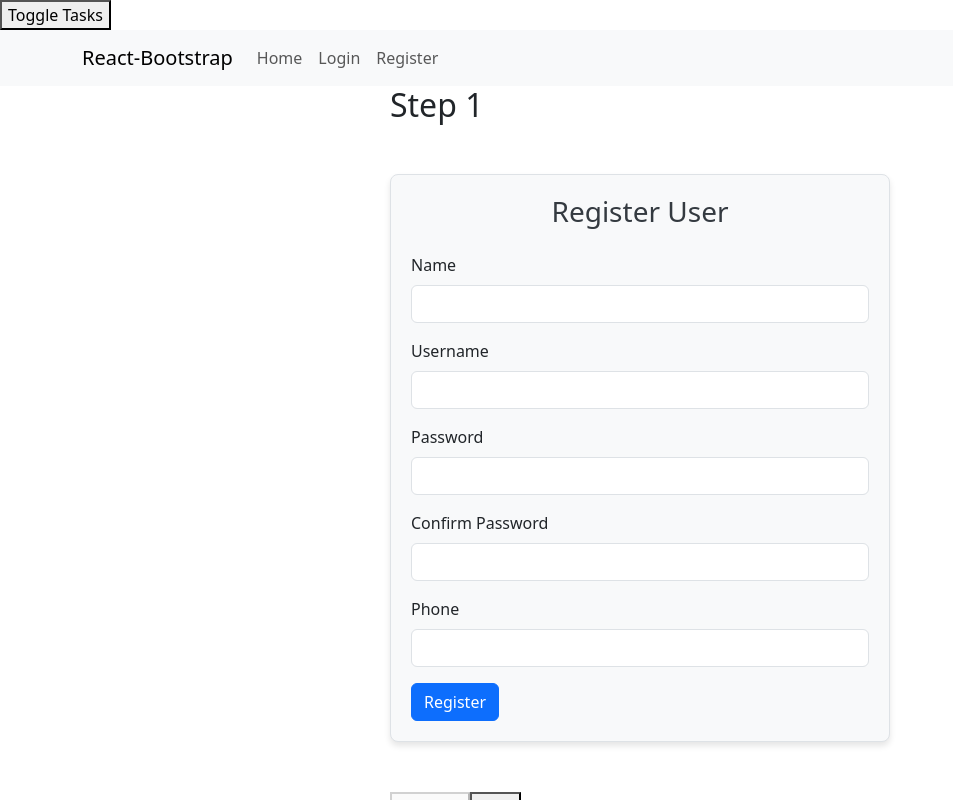
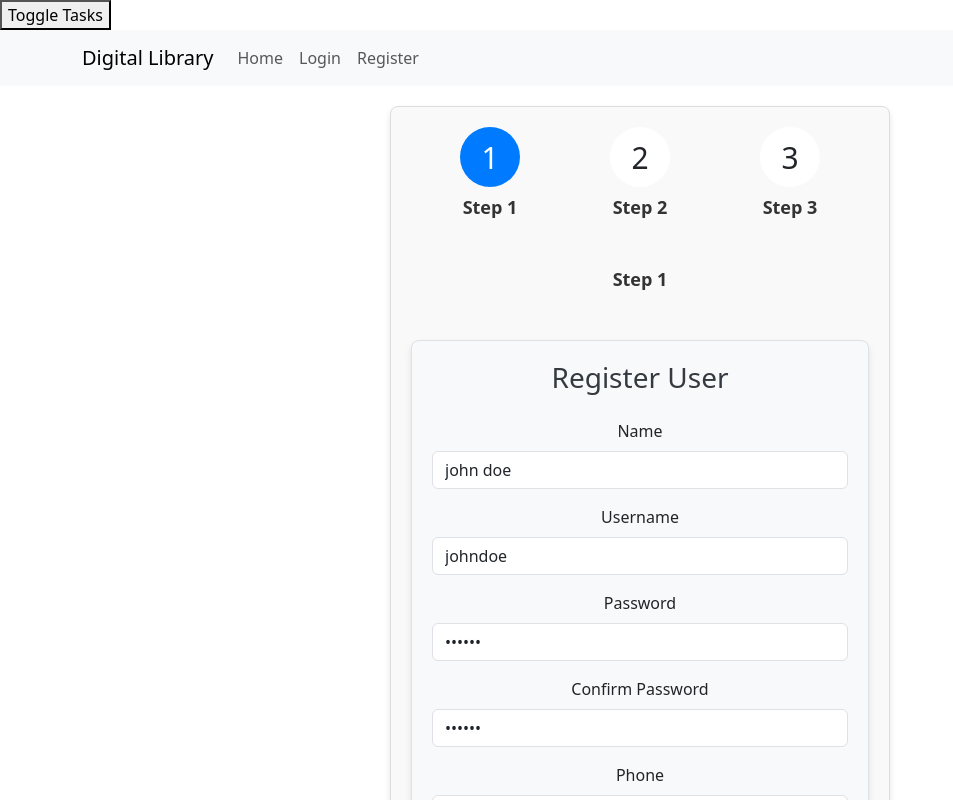
Before and after one commit to yehonatan56/Digital-library, a React (Vite) app in the folder client/: page /register-organization in a window 1280 px wide. Shown: the top 800 px of the page, without its empty margins (0-953 px from the left). Built offline with nearby package versions, Linux system fonts and the light colour scheme.

Commit message:
refactor registration components; enhance validation and submission handling in registerUser and processBar

```diff
--- a/client/src/components/navbar/navbar.tsx
+++ b/client/src/components/navbar/navbar.tsx
@@ -4,7 +4,7 @@ function NavbarComp() {
     return (
         <Navbar expand="lg" className="bg-body-tertiary">
             <Container>
-                <Navbar.Brand href="#home">React-Bootstrap</Navbar.Brand>
+                <Navbar.Brand href="#home">Digital Library</Navbar.Brand>
                 <Navbar.Toggle aria-controls="basic-navbar-nav" />
                 <Navbar.Collapse id="basic-navbar-nav">
                     <Nav className="me-auto">
@@ -14,7 +14,7 @@ function NavbarComp() {
                         <Nav.Link as={Link} to="/login">
                             Login
                         </Nav.Link>
-                        <Nav.Link as={Link} to="/register">
+                        <Nav.Link as={Link} to="/register-user">
                             Register
                         </Nav.Link>
                     </Nav>
--- a/client/src/components/processBar/processBar.css
+++ b/client/src/components/processBar/processBar.css
@@ -8,16 +8,32 @@
     box-shadow: 0 4px 6px rgba(0, 0, 0, 0.1);
     text-align: center;
 }
+.steps-line {
+    display: flex;
+    justify-content: center;
+    align-items: center;
+    margin-bottom: 20px;
+    gap: 90px;
+}
 
 .step {
-    display: none;
     margin-bottom: 20px;
 }
-
-.step.active {
-    display: block;
+.circle {
+    display: flex;
+    justify-content: center;
+    align-items: center;
+    width: 60px;
+    height: 60px;
+    border-radius: 50%;
+    background-color: #ffffff;
+    margin-bottom: 10px;
+    font-size: 30px;
 }
-
+.circle.active {
+    background-color: #007bff;
+    color: #fff;
+}
 .label {
     font-size: 18px;
     font-weight: bold;
--- a/client/src/components/processBar/processBar.tsx
+++ b/client/src/components/processBar/processBar.tsx
@@ -1,17 +1,26 @@
 import { useState } from 'react';
+import './processBar.css';
 
-export default function ProcessBar({
-    config,
-}: {
+interface ProcessBarProps {
     config: {
         label: string;
         component: any;
-        functionInNextStep?: () => void;
+        functionInNextStep?: () => boolean;
     }[];
-}) {
+}
+export default function ProcessBar({ config }: ProcessBarProps) {
     const [step, setStep] = useState(0);
     return (
         <div className="process-bar">
+            <div className="steps">
+                <div className="steps-line">
+                    {config.map((item, index) => (
+                        <div key={index} className={`step ${index <= step ? 'active' : ''}`}>
+                            <div className={`circle ${index <= step ? 'active' : ''}`}>{index + 1}</div>
+                            <h2 className="label">{item.label}</h2>
+                        </div>
+                    ))}
+                </div>
                 {config.map(
                     (item, index) =>
                         index === step && (
@@ -23,13 +32,15 @@ export default function ProcessBar({
                 )}
 
                 <div className="buttons">
-                <button onClick={() => setStep((prev) => Math.max(prev - 1, 0))} disabled={step === 0}>
+                    <button onClick={() => setStep((prev) => (prev > 0 ? prev - 1 : prev))} disabled={step === 0}>
                         Previous
                     </button>
                     <button
                         onClick={() => {
-                        if (config[step].functionInNextStep?.())
-                            setStep((prev) => Math.min(prev + 1, config.length - 1));
+                            if (config[step].functionInNextStep) {
+                                config[step].functionInNextStep() &&
+                                    setStep((prev) => (prev < config.length - 1 ? prev + 1 : prev));
+                            }
                         }}
                         disabled={step === config.length - 1}
                     >
@@ -37,5 +48,6 @@ export default function ProcessBar({
                     </button>
                 </div>
             </div>
+        </div>
     );
 }
--- a/client/src/components/register/registerOrganization.tsx
+++ b/client/src/components/register/registerOrganization.tsx
@@ -9,7 +9,9 @@ export default function RegisterOrganization() {
     const step1Validator = () => {
         if (step1Ref.current) {
             // @ts-ignore
-            step1Ref.current.triggerSubmit();
+            const result = step1Ref.current.triggerSubmit();
+            console.log('result', result);
+            return result;
         }
     };
     const step2Content = () => <h1>Step 2 Content</h1>;
--- a/client/src/components/register/registerUser.tsx
+++ b/client/src/components/register/registerUser.tsx
@@ -1,4 +1,4 @@
-import React, { forwardRef, useState, useImperativeHandle } from 'react';
+import React, { forwardRef, useImperativeHandle, useState } from 'react';
 import { handleRegisterUser } from '../../logic/auth.logic.ts';
 import './register.css';
 
@@ -10,36 +10,50 @@ const RegisterUser = forwardRef(function RegisterUser(
     { onlyUser }: RegisterUserProps,
     ref: React.Ref<{ triggerSubmit: () => void }>
 ) {
-    const [name, setName] = useState('');
-    const [username, setUsername] = useState('');
-    const [password, setPassword] = useState('');
-    const [confirmPassword, setConfirmPassword] = useState('');
-    const [phone, setPhone] = useState('');
+    const [name, setName] = useState('john doe');
+    const [username, setUsername] = useState('johndoe');
+    const [password, setPassword] = useState('123456');
+    const [confirmPassword, setConfirmPassword] = useState('123456');
+    const [phone, setPhone] = useState('052123456');
     const [error, setError] = useState<string | null>(null);
 
     // expose triggerSubmit function to parent
     useImperativeHandle(ref, () => ({
         triggerSubmit: () => {
-            handleSubmit(new Event('submit') as any); // simulate submit event
+            return handleSubmit(new Event('submit') as any); // simulate submit event
         },
     }));
 
     const handleSubmit = (e: React.FormEvent) => {
         e.preventDefault();
         setError(null);
+        if (!name || !username || !password || !confirmPassword || !phone) {
+            setError('All fields are required');
+            return false;
+        }
+        if (username.length < 3) {
+            setError('Username must be at least 3 characters long');
+            return false;
+        }
+
+        if (password.length < 6) {
+            setError('Password must be at least 6 characters long');
+            return false;
+        }
+
         if (password !== confirmPassword) {
             setError('Passwords do not match');
-            return;
+            return false;
         }
         // Call the handleRegisterUser function with the form data
         // and setError to handle any errors
-        onlyUser && handleRegisterUser(e, { name, username, password, confirmPassword, phone }, setError);
+        return onlyUser ? handleRegisterUser(e, { name, username, password, confirmPassword, phone }, setError) : true;
     };
 
     return (
         <div className="register-form-container">
             <h1>Register User</h1>
-            <form onSubmit={handleSubmit} className="mt-4">
+            <form onSubmit={onlyUser ? handleSubmit : (e) => e.preventDefault()} className="mt-4">
                 <div className="mb-3">
                     <label htmlFor="name" className="form-label">
                         Name
@@ -106,9 +120,11 @@ const RegisterUser = forwardRef(function RegisterUser(
                     />
                 </div>
                 {error && <div className="alert alert-danger">{error}</div>}
-                <button type="submit" className="btn btn-primary">
-                    Register
-                </button>
+                {onlyUser && (
+                    <button type="submit" className="btn btn-primary">
+                        Register
+                    </button>
+                )}
             </form>
         </div>
     );
--- a/client/src/pages/pages.tsx
+++ b/client/src/pages/pages.tsx
@@ -21,6 +21,7 @@ const router = createBrowserRouter([
             </Header>
         ),
     },
+
     {
         path: '/register-user',
         element: (
```
Lines whose indentation alone changed are shown as unchanged.
